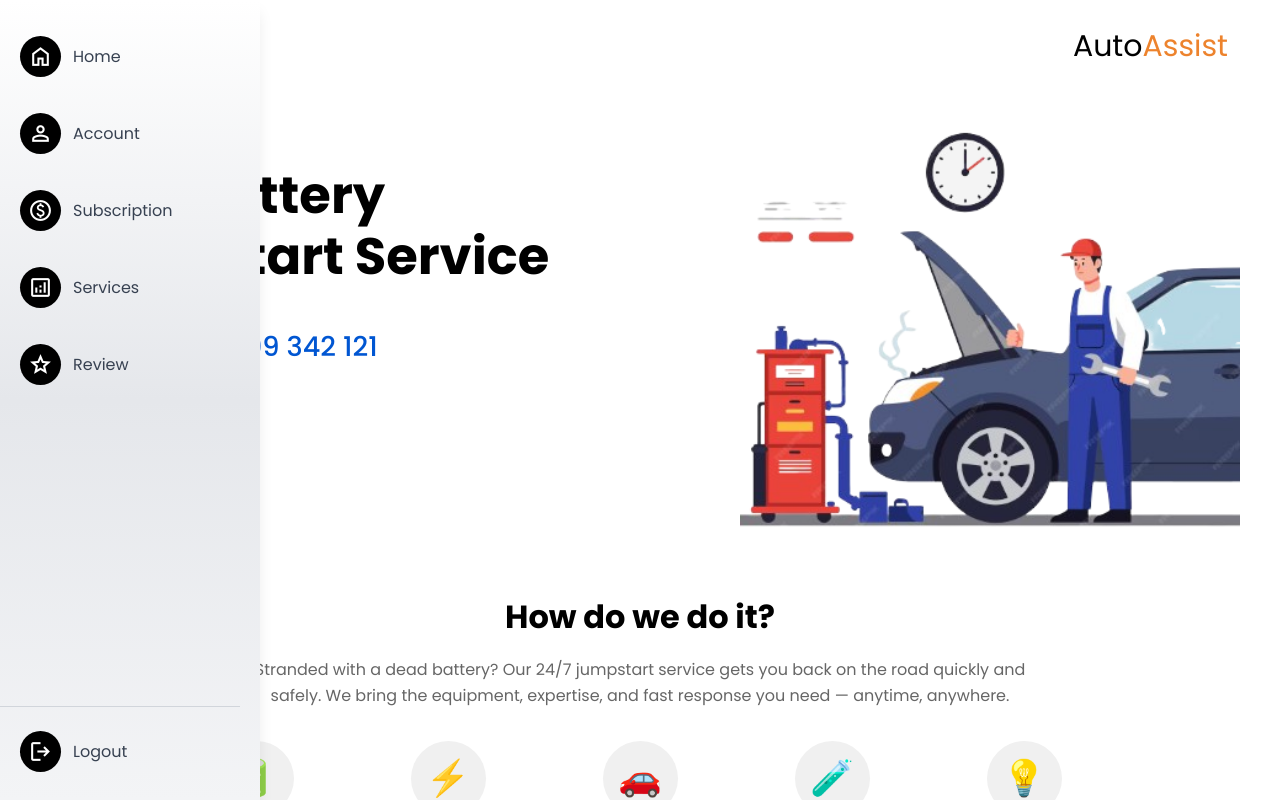
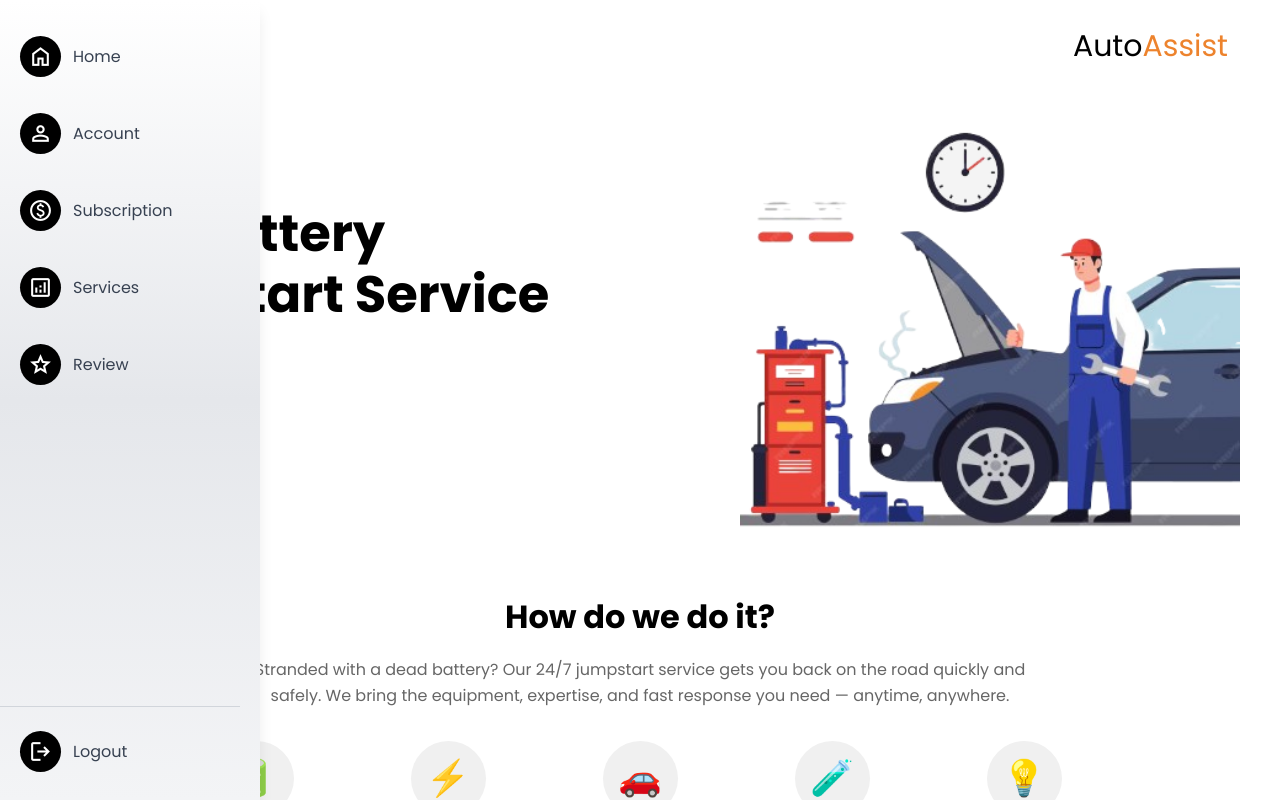
Before and after one commit to priyanshivmehta/autoassist, a React (Create React App) app in the folder my-app/: page /battery-jumpstart in a window 1280 px wide. Built offline with nearby package versions, Linux system fonts and the light colour scheme.

Commit message:
Update BatteryJumpstart.jsx

```diff
--- a/my-app/src/pages/BatteryJumpstart.jsx
+++ b/my-app/src/pages/BatteryJumpstart.jsx
@@ -1,12 +1,19 @@
 import React from "react";
 import batteryIcon from "../assets/images/batteryIcon.png"; // Replace with actual image path
 import { useNavigate } from "react-router-dom";
+import Footer from "../components/footer";
 
 const styles = {
   wrapper: {
     fontFamily: "'Poppins', sans-serif",
     backgroundColor: "#fff",
-    padding: "0.5rem 2rem 6rem", // Added padding at top
+    minHeight: "100vh", // Full height of viewport
+    display: "flex",
+    flexDirection: "column", // Vertical stack
+  },
+  content: {
+    flexGrow: 1, // Fill remaining space to push footer down
+    padding: "0.5rem 2rem 6rem",
   },
   hero: {
     maxWidth: "1200px",
@@ -27,7 +34,7 @@ const styles = {
     fontWeight: "700",
     lineHeight: "1.2",
     marginBottom: "2.5rem",
-    paddingTop: "1.5rem", // Header padding at top
+    paddingTop: "1.5rem",
   },
   phone: {
     fontSize: "1.7rem",
@@ -102,34 +109,26 @@ function BatteryJumpstartService() {
   const [hover, setHover] = React.useState(false);
 
   return (
+  <div style={{ display: "flex",
+        flexDirection: "column",
+        minHeight: "100vh",
+        fontFamily: "'Poppins', sans-serif",
+        backgroundColor: "#fff",}}>
     <div style={styles.wrapper}>
+      <div style={styles.content}>
         <div style={styles.logoContainer}>
           <h2 className="text-3xl pt-5 text-right mr-5">
             Auto<span className="text-[#ed832d]">Assist</span>
           </h2>
         </div>
+
         <div style={styles.hero}>
           <div style={styles.leftColumn}>
             <h1 style={styles.heading}>
-            24/7 Battery<br />Jumpstart Service
+              24/7 Battery
+              <br />
+              Jumpstart Service
             </h1>
-
-          <div style={styles.phone}>
-            <svg
-              xmlns="http://www.w3.org/2000/svg"
-              width="24"
-              height="24"
-              viewBox="0 0 24 24"
-              fill="none"
-              stroke="black"
-              strokeWidth="2"
-              strokeLinecap="round"
-              strokeLinejoin="round"
-            >
-              <path d="M22 16.92v3a2 2 0 0 1-2.18 2A19.86 19.86 0 0 1 3.08 5.18 2 2 0 0 1 5 3h3a2 2 0 0 1 2 1.72c.12.81.37 1.6.73 2.34a2 2 0 0 1-.45 2.18l-1.27 1.27a16 16 0 0 0 6.29 6.29l1.27-1.27a2 2 0 0 1 2.18-.45c.74.36 1.53.61 2.34.73a2 2 0 0 1 1.72 2z" />
-            </svg>
-            Call Us : <a href="tel:8197852852" style={{ color: "#0056d2" }}>8299 342 121</a>
-          </div>
 
             <button
               style={{
@@ -144,14 +143,19 @@ function BatteryJumpstartService() {
             </button>
           </div>
 
-        <img src={batteryIcon} alt="Battery Jumpstart" style={styles.image} />
+          <img
+            src={batteryIcon}
+            alt="Battery Jumpstart"
+            style={styles.image}
+          />
         </div>
 
         <div style={styles.section}>
           <h2 style={styles.sectionTitle}>How do we do it?</h2>
           <p style={styles.sectionDesc}>
-          Stranded with a dead battery? Our 24/7 jumpstart service gets you back on the road quickly and safely.
-          We bring the equipment, expertise, and fast response you need — anytime, anywhere.
+            Stranded with a dead battery? Our 24/7 jumpstart service gets you
+            back on the road quickly and safely. We bring the equipment,
+            expertise, and fast response you need — anytime, anywhere.
           </p>
 
           <div style={styles.stepsGrid}>
@@ -170,6 +174,10 @@ function BatteryJumpstartService() {
           </div>
         </div>
       </div>
+      </div>
+      {/* Footer sticks to bottom */}
+      <Footer />
+    </div>
   );
 }
 
```
Lines whose indentation alone changed are shown as unchanged.
